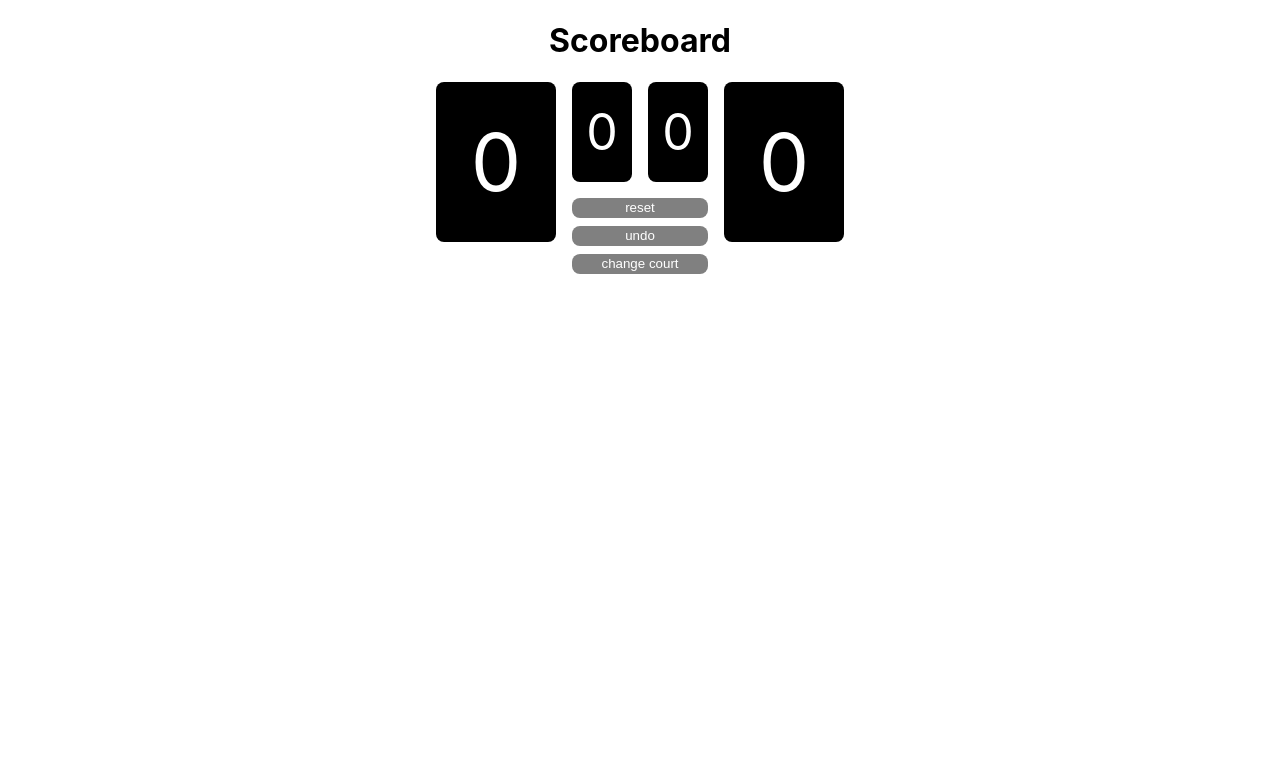
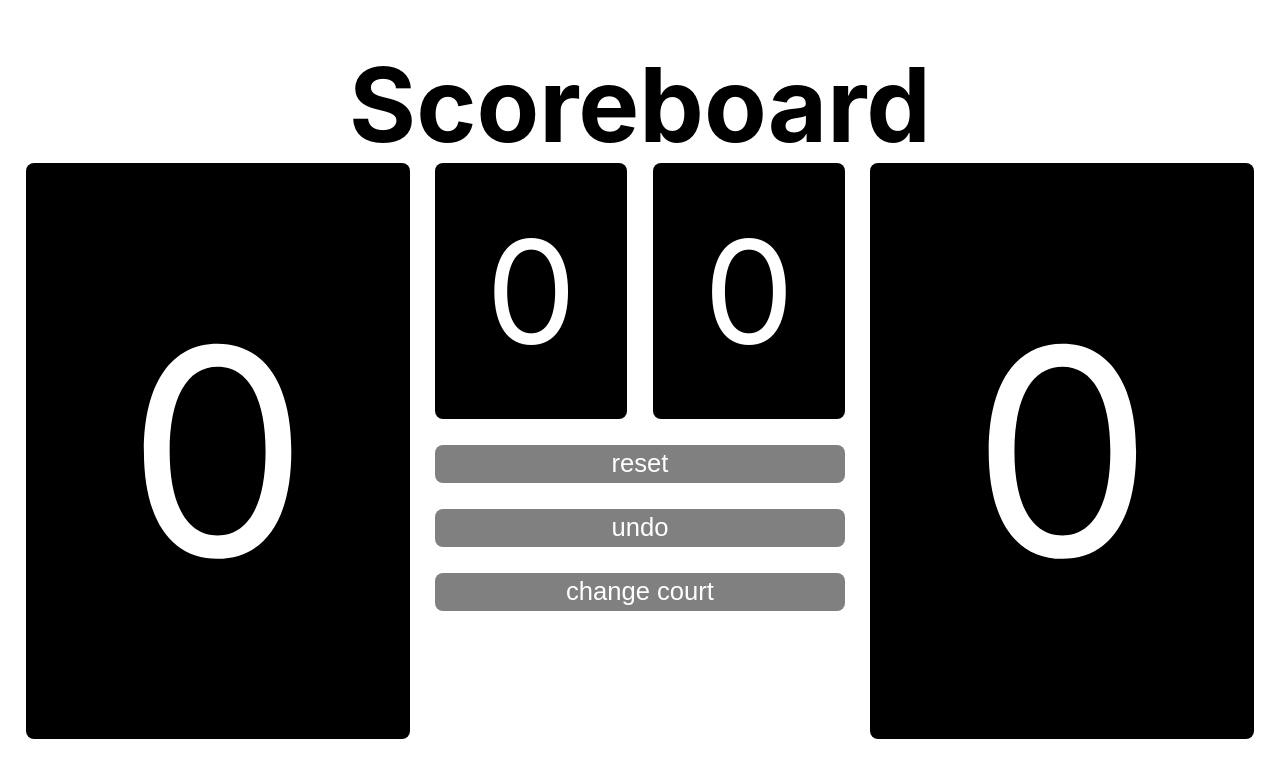
Before and after one commit to yusukemorita/scoreboard, a React (Create React App) app: page / in a window 1280 px wide. Shown: the top 778 px of the page. Built offline with nearby package versions, Linux system fonts and the light colour scheme.

Commit message:
edit css: resize scoreboard to be as large as possible

```diff
--- a/src/App.tsx
+++ b/src/App.tsx
@@ -12,9 +12,13 @@ function App() {
   );
 }
 
-const Title = styled.h1`
+const Title = styled.div`
   width: 100%;
   text-align: center;
+  font-size: 8vw;
+  line-height: 7vw;
+  font-weight: bold;
+  margin-bottom: 1vw;
 `
 
 export default App;
--- a/src/components/scoreboard.tsx
+++ b/src/components/scoreboard.tsx
@@ -100,9 +100,9 @@ export default function Scoreboard(): JSX.Element {
           </StyledSetScore>
         </SetScores>
 
-        <ResetButton onClick={resetScore}>reset</ResetButton>
-        <UndoButton onClick={undo}>undo</UndoButton>
-        <UndoButton onClick={changeCourt}>change court</UndoButton>
+        <Button onClick={resetScore}>reset</Button>
+        <Button onClick={undo}>undo</Button>
+        <Button onClick={changeCourt}>change court</Button>
       </Middle>
 
       <StyledGameScore onClick={incrementPointRight}>
@@ -112,8 +112,10 @@ export default function Scoreboard(): JSX.Element {
   )
 }
 
+const spacingUnit = 2 // vw
+
 const Spacer = styled.div`
-  width: 16px;
+  width: ${spacingUnit}vw;
 `
 
 const StyledScoreboard = styled.div`
@@ -132,47 +134,40 @@ const scoreCommonStyles = `
   user-select: none;
 `
 
+const sizeUnit = 30 // vw
+
 const StyledGameScore = styled.div`
-  width: 120px;
-  height: 160px;
-  font-size: 80px;
+  width: ${sizeUnit}vw;
+  height: ${sizeUnit * 3 / 2}vw;
+  font-size: ${sizeUnit * 3 / 4}vw;
   ${scoreCommonStyles}
 `
 
 const StyledSetScore = styled.div`
-  width: 60px;
-  height: 100px;
-  font-size: 50px;
+  width: ${sizeUnit / 2}vw;
+  height: ${sizeUnit * 2 / 3}vw;
+  font-size: ${sizeUnit * 3 / 8}vw;
   ${scoreCommonStyles}
 `
 
 const Middle = styled.div`
   display: flex;
   flex-direction: column;
-  margin-left: 16px;
-  margin-right: 16px;
+  margin-left: ${spacingUnit}vw;
+  margin-right: ${spacingUnit}vw;
 `
 
 const SetScores = styled.div`
   display: flex;
-  margin-bottom: 16px;
 `
 
-const ResetButton = styled.button`
-  height: 20px;
+const Button = styled.button`
+  height: 3vw;
+  font-size: 2vw;
   border: none;
   border-radius: 8px;
   background: gray;
   color: white;
   cursor: pointer;
+  margin-top: ${spacingUnit}vw;
 `
-
-const UndoButton = styled.button`
-  height: 20px;
-  border: none;
-  border-radius: 8px;
-  background: gray;
-  color: white;
-  cursor: pointer;
-  margin-top: 8px;
-`
--- a/src/index.css
+++ b/src/index.css
@@ -1,4 +1,9 @@
 body {
+  position: absolute;
+  top: 0;
+  bottom: 0;
+  left: 0;
+  right: 0;
   margin: 0;
   font-family: -apple-system, BlinkMacSystemFont, 'Segoe UI', 'Roboto', 'Oxygen',
     'Ubuntu', 'Cantarell', 'Fira Sans', 'Droid Sans', 'Helvetica Neue',
@@ -11,3 +16,22 @@ code {
   font-family: source-code-pro, Menlo, Monaco, Consolas, 'Courier New',
     monospace;
 }
+
+#root {
+  position: absolute;
+  top: 0;
+  bottom: 0;
+  left: 0;
+  right: 0;
+}
+
+.App {
+  position: absolute;
+  top: 0;
+  bottom: 0;
+  left: 0;
+  right: 0;
+  display: flex;
+  flex-direction: column;
+  justify-content: center;
+}
```
